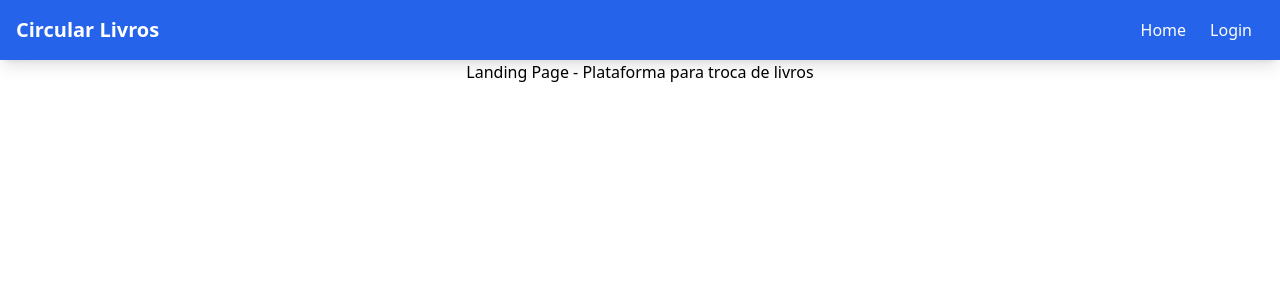
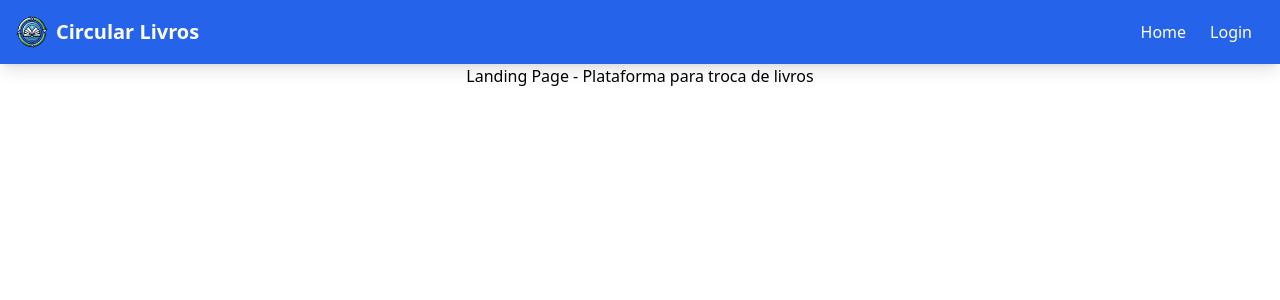
Before and after one commit to vinicius-simioni/P-PPI-II, a React (Vite) app in the folder frontend/: page / in a window 1280 px wide. Shown: the top 300 px of the page. Built offline with nearby package versions, Linux system fonts and the light colour scheme.

Commit message:
add logo

```diff
--- a/frontend/src/components/Navbar.jsx
+++ b/frontend/src/components/Navbar.jsx
@@ -1,5 +1,6 @@
 import { useEffect, useState, useRef } from 'react';
 import { Link, useNavigate } from 'react-router-dom';
+import logo from './logo.png'
 
 const Navbar = () => {
   const token = localStorage.getItem('token');
@@ -29,7 +30,10 @@
 
   return (
     <nav className="bg-blue-600 text-white p-4 shadow-lg flex justify-between items-center">
+      <div className="flex items-center space-x-2">
+      <img src={logo} className="w-8 h-8"/>
       <h1 className="text-xl font-bold">Circular Livros</h1>
+      </div>
 
       <ul className="flex items-center">
         {token ? (
```
Also changed, not shown: frontend/src/components/logo.png (added).
